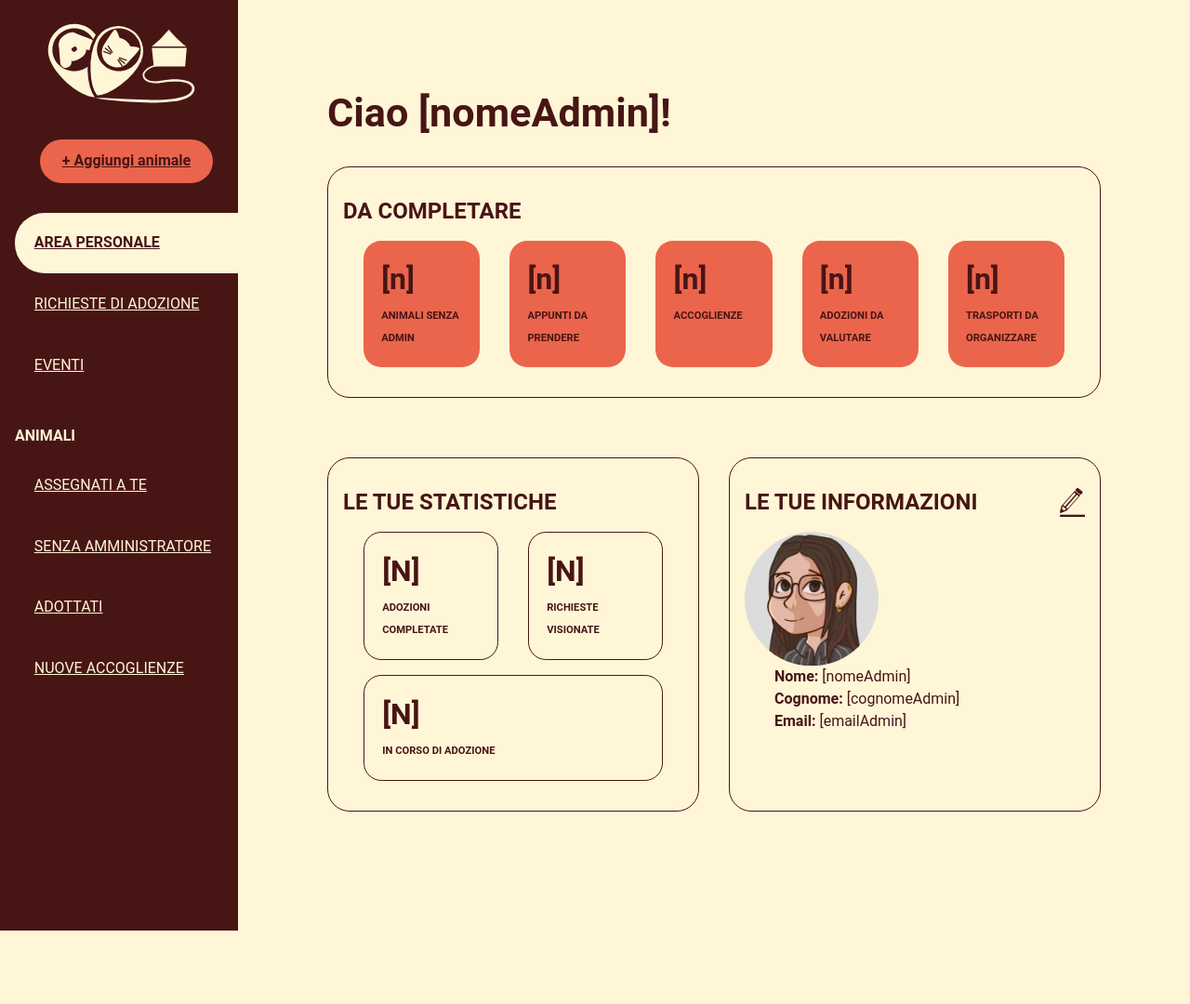
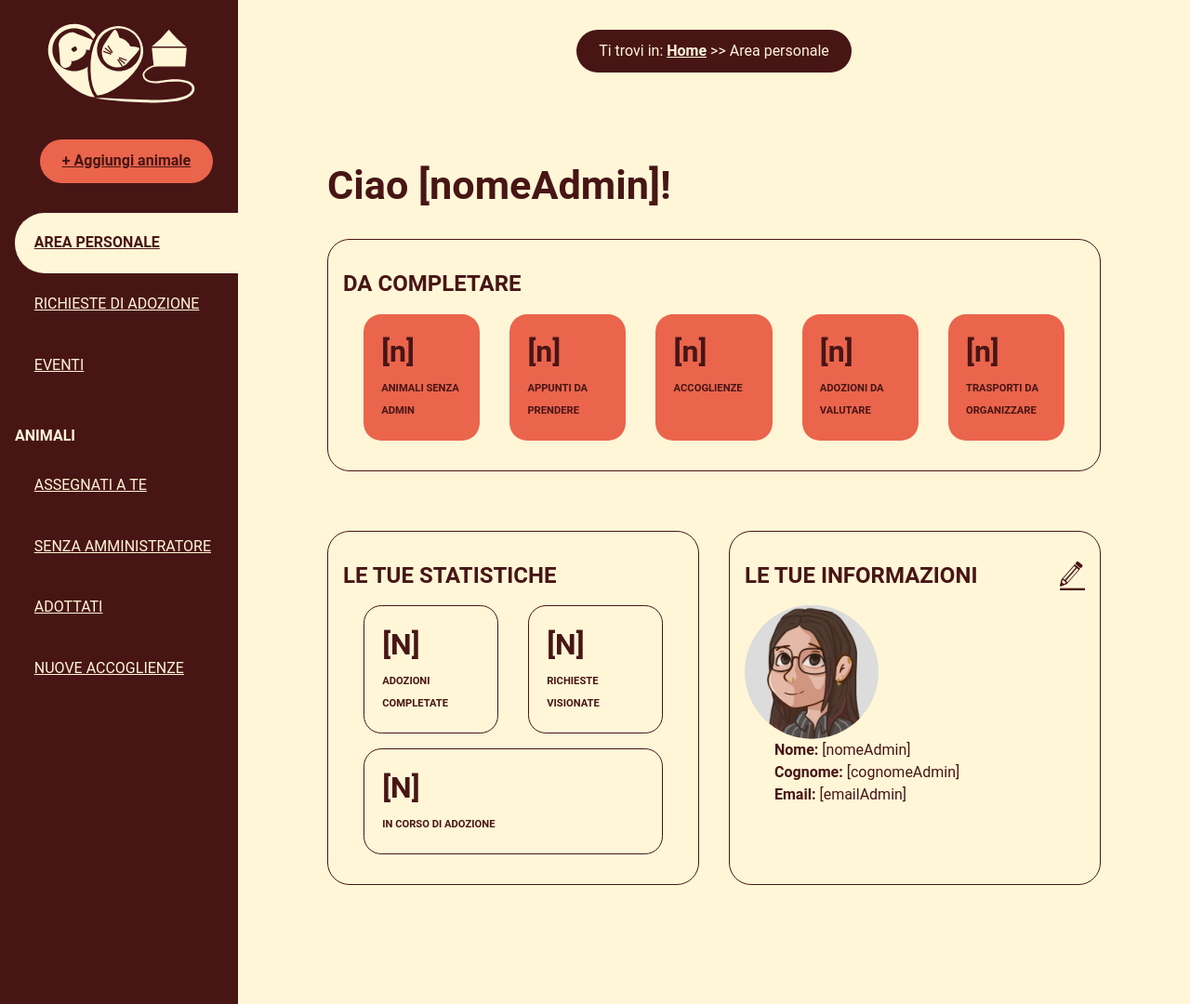
Before and after one commit to AngelaFavaro/PetMatch, a PHP site: page /index.php?url=area-riservata in a window 1280 px wide. Shown: the whole page at 93% size. Before the commit the page ends 1001 px from the top, so only its background shows below. Run offline with PHP 8.4, Linux system fonts and the light colour scheme; some web fonts are replaced.

Commit message:
breadcrumb base fatta

```diff
--- a/src/css/style.css
+++ b/src/css/style.css
@@ -265,7 +265,11 @@ nav#menu-admin {
 body#admin-body main {
     background-color: var(--bgcolor);
     margin-left:20%;
+}
+
+main#content{
     min-height: 100vh;
+    padding-top:2em;
 }
 
 
@@ -365,3 +369,28 @@ div#row2 article{
 #menu a:visited, .navigationHelp:visited{
 	color: var(--visitedcolor);
 }
+
+
+/* ================== BREADCRUMB==================*/
+nav#breadcrumb{
+    margin: auto;
+    display: block;
+    text-align: center;
+    width: fit-content;
+    background-color: var(--footercolor);
+    color: var(--bgcolor);
+    padding: 0.7em 1.5em;
+    border-radius: 2em;
+    font-weight: 400;
+    /* transition: background-color 0.4s ease; */
+}
+
+nav#breadcrumb a{
+    color: var(--linkcolor);
+    font-weight: 600;
+}
+
+
+nav#breadcrumb a:visited{
+    color: var(--visitedcolor);
+}
--- a/src/php/admin/area-riservata.php
+++ b/src/php/admin/area-riservata.php
@@ -1,5 +1,5 @@
 <?php
-
+include './src/utils.php';
 $paginaHTML = file_get_contents('./src/template/layout-admin.html');
 if ($paginaHTML === false) {
 	$paginaHTML = "<p>Errore: template layout.html non trovato o non leggibile.</p>";
@@ -14,7 +14,7 @@ $nav = file_get_contents('./src/template/partials/nav-admin.html');
 
 $footer = file_get_contents('./src/template/partials/footer.html');
 
-$breadcrumb = "";
+$breadcrumb = getBreadcrumb('area-riservata', $pagine);
 
 $main = file_get_contents('./src/template/main/admin/area-riservata.html');
 
--- /dev/null
+++ b/src/utils.php
@@ -0,0 +1,60 @@
+<?php
+
+/**da fare (vedi ItaVolley):
+    - array in cui vengono definite le pagine esistenti (utili per nav, footer e breadcrumb)
+    - funzione che crea la nav per admin e per utente normale (credo)
+    - funzione che crea il footer (ossia da modificare solo la parte del link circolare alla home se l'utente è già in quella pagina)
+*/
+
+/* Definizione delle pagine esistenti, aggiungerne altre quando possibile*/
+$pagine = [
+    'home' => [
+        'file' => __DIR__ . '/src/php/index.php',
+        'label' => 'Home',
+        'url' => './home',
+        'parent' => null
+    ],
+    'area-riservata' => [
+        'file' => __DIR__ . '/src/php/admin/area-riservata.php',
+        'label' => 'Area personale',
+        'url' => './area-riservata',
+        'parent' => 'home'
+    ]
+];
+
+function getBreadcrumb($currentPageKey, $pagine) {
+    if (!isset($pagine[$currentPageKey])) {
+        return "";
+    }
+
+    $path = [];
+    $tempKey = $currentPageKey;
+
+    while ($tempKey !== null && isset($pagine[$tempKey])) {
+        $path[] = $pagine[$tempKey];
+        $tempKey = $pagine[$tempKey]['parent'];
+    }
+
+    $path = array_reverse($path);
+
+    $html = '<nav id="breadcrumb" aria-label="percorso">' . PHP_EOL;
+    $html .= '    <p>Ti trovi in: ';
+
+    $links = [];
+    foreach ($path as $index => $info) {
+        // Se è l'ultima pagina (quella attuale), non mettiamo il link
+        if ($index === count($path) - 1) {
+            $links[] = $info['label'];
+        } else {
+            $links[] = '<a href="' . $info['url'] . '">' . $info['label'] . '</a>';
+        }
+    }
+
+    $html .= implode(' &gt;&gt; ', $links);
+
+    $html .= '</p>' . PHP_EOL;
+    $html .= '</nav>';
+
+    return $html;
+}
+?>
```
Also changed, not shown: src/template/utils.php (deleted, +0 -7 lines).
